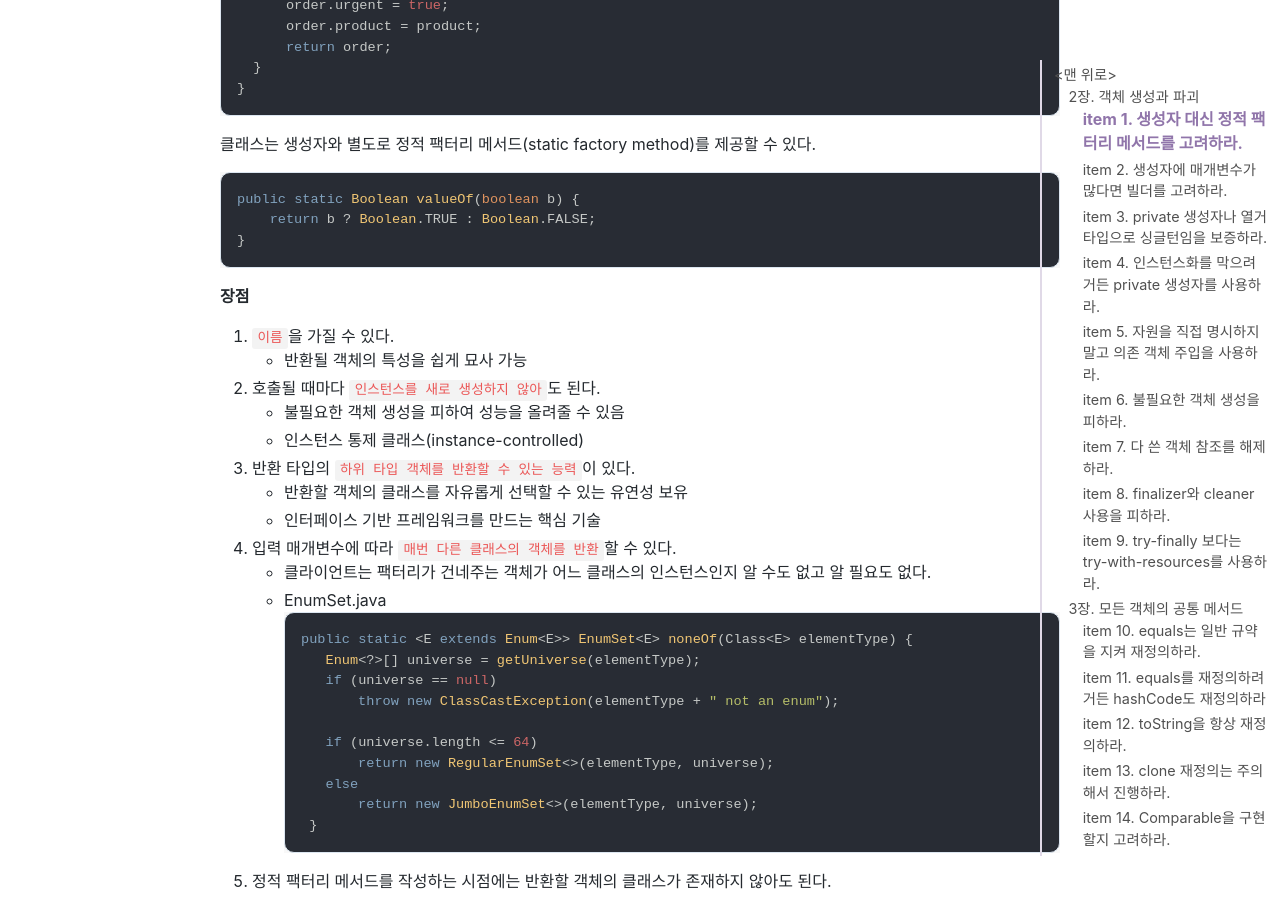
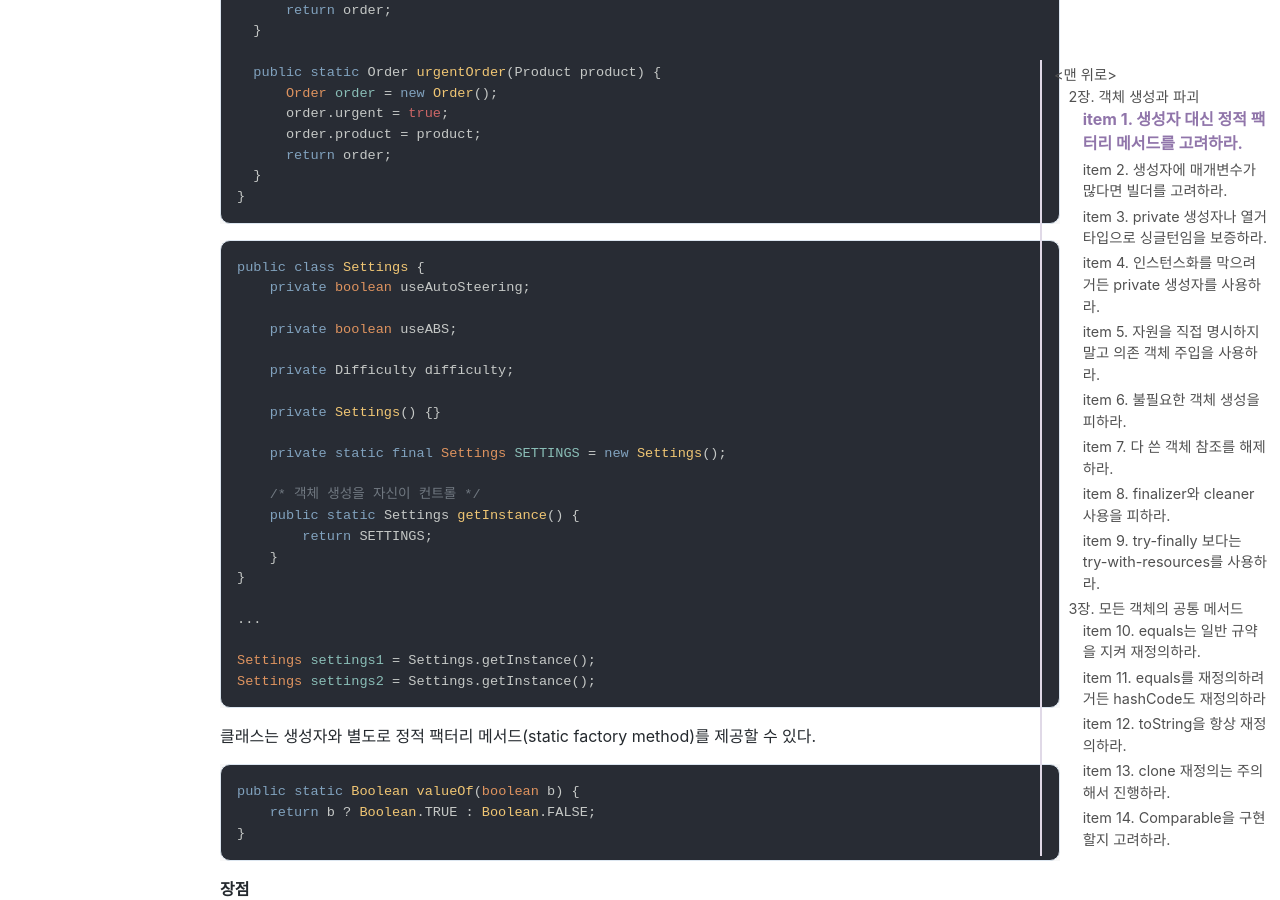
Before and after one commit to jihunparkme/jihunparkme.github.io, a Jekyll site: the page built from _posts/2023-04-07-Effective-Java-Object.md, in a window 1280 px wide and 900 px high, scrolled down 1846 px. Built offline with Jekyll 4.4.1, drawn with Linux system fonts in a browser that asks for light colours; nearby versions of some CDN libraries; comment, search, counter and statistics services are not loaded; some of the changed text lies outside the part shown.

Commit message:
[Effective Java] item 1. 생성자 대신 정적 팩터리 메서드를 고려하라.

````diff
--- a/_posts/2023-04-07-Effective-Java-Object.md
+++ b/_posts/2023-04-07-Effective-Java-Object.md
@@ -18,6 +18,10 @@
 > 그렇다고 하더라도 정적 팩터리를 사용하는 게 유리한 경우가 더 많으므로 무작정 public 생성자를 제공하던 습관이 있다면 고치자.
 
 📖
+
+장점1.
+- 생성자의 시그니처가 중복되는 경우 팩터리 메서드를 통해 표현이 가능하다.
+- 팩터리 메서드를 통해 객체의 특징을 표현한 더 자세한 표현이 가능하다.
 
 ```java
 public class Order {
@@ -67,6 +71,29 @@
 ```
 
 
+```java
+public class Settings {
+    private boolean useAutoSteering;
+
+    private boolean useABS;
+
+    private Difficulty difficulty;
+
+    private Settings() {}
+
+    private static final Settings SETTINGS = new Settings();
+
+    /* 객체 생성을 자신이 컨트롤 */
+    public static Settings getInstance() {
+        return SETTINGS;
+    }
+}
+
+...
+
+Settings settings1 = Settings.getInstance();
+Settings settings2 = Settings.getInstance();
+```
 
 
 
````
